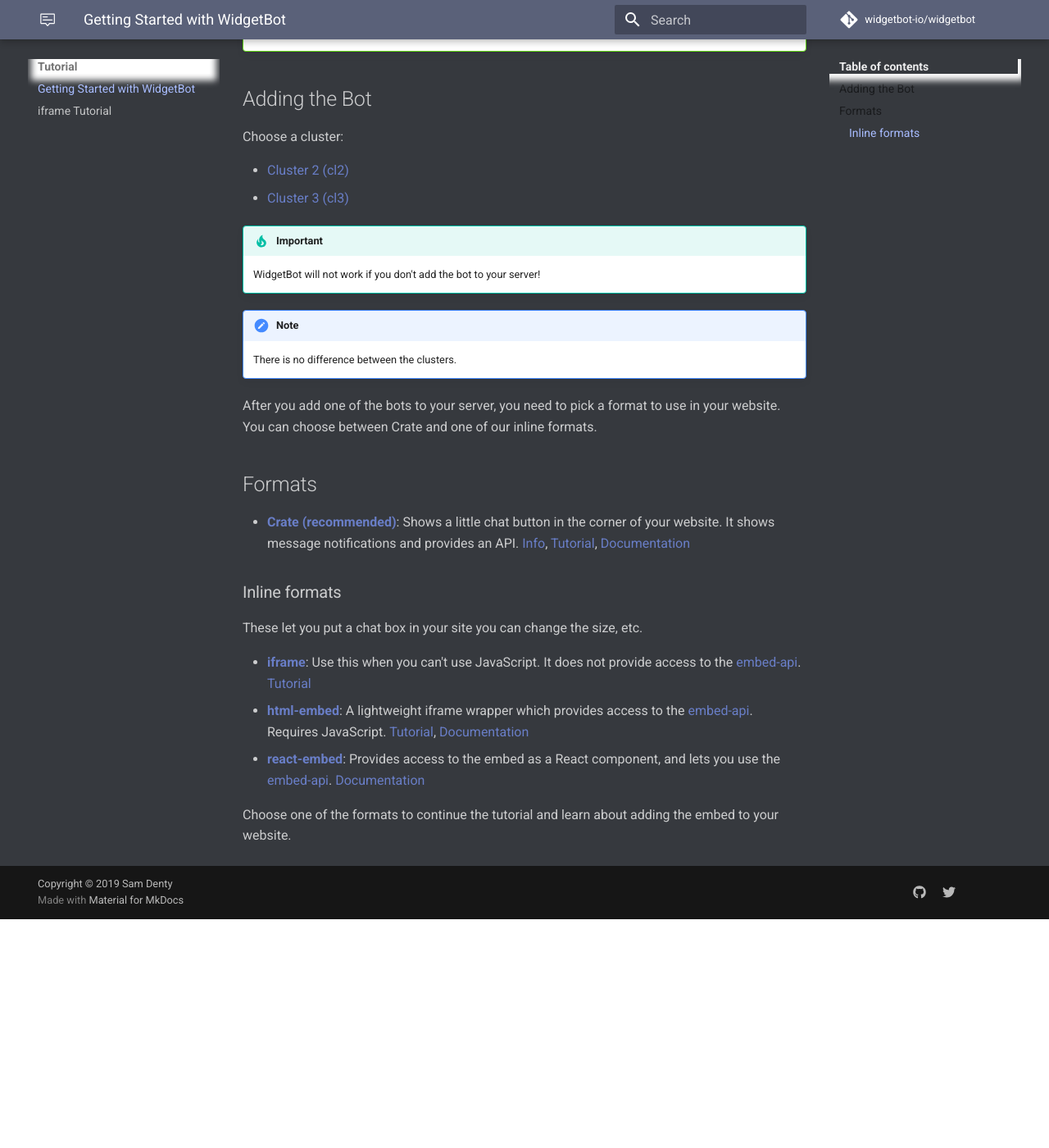
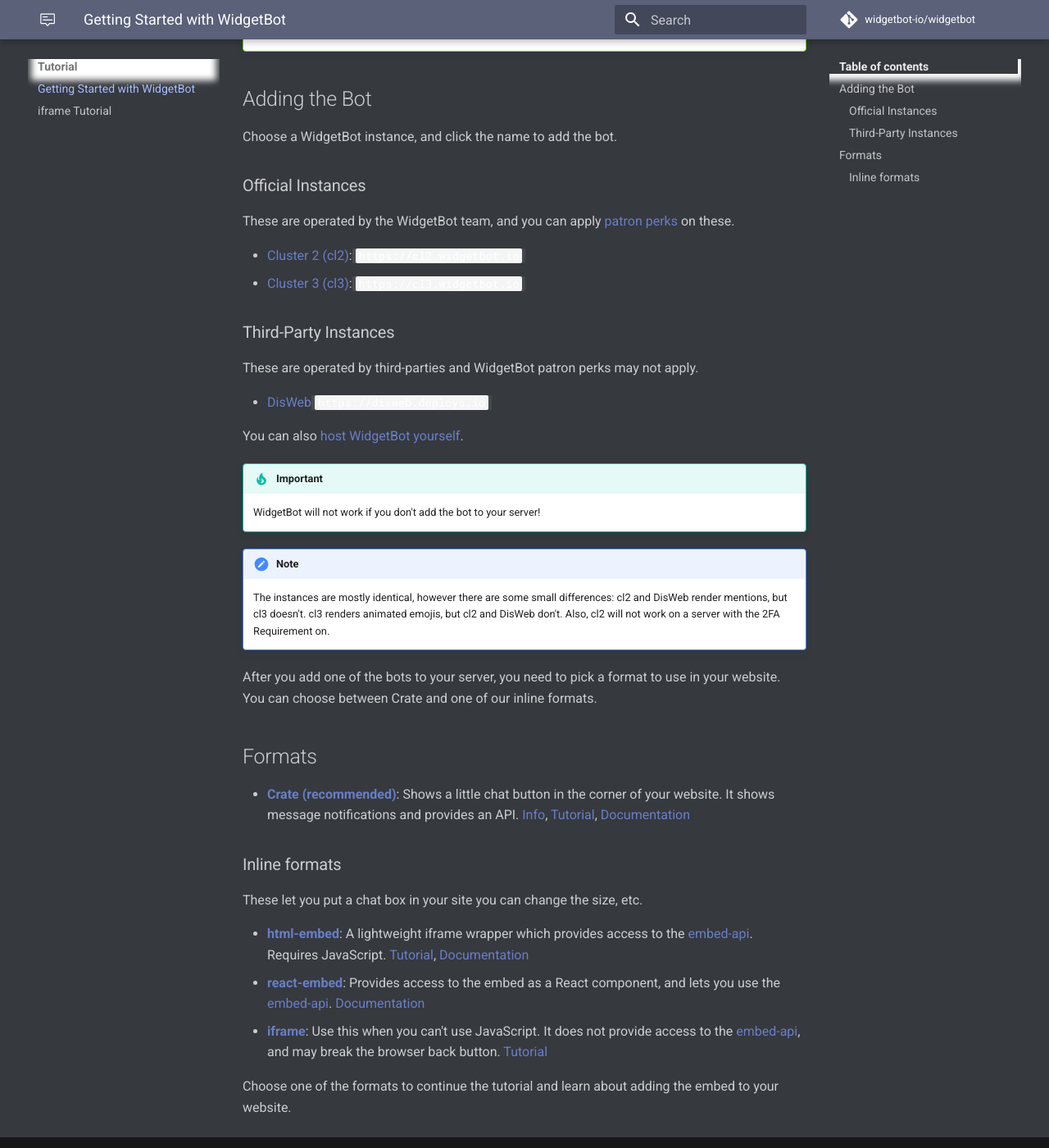
Before and after one commit to widgetbot-io/documentation, an MkDocs documentation site: the page built from docs/tutorial/index.md, in a window 1280 px wide and 1400 px high, scrolled down 335 px. Shown: the whole window at 82% size. Built offline with MkDocs 1.6.1 and Material for MkDocs 9.7.7, drawn with Linux system fonts in a browser that asks for light colours; a script that is not in the unit is left out; comment, search, counter and statistics services are not loaded; old or Windows-style settings are respelled for this version of MkDocs; before the commit the page ends 1456 px from its top, so only the background shows below that.

Commit message:
Update self hosting info, mention disweb, add cluster differences

```diff
--- a/docs/tutorial/index.md
+++ b/docs/tutorial/index.md
@@ -6,17 +6,27 @@ To get started with WidgetBot, first you must invite the bot to your server.
 
 ## Adding the Bot
 
-Choose a cluster:
+Choose a WidgetBot instance, and click the name to add the bot.
 
-* [Cluster 2 (cl2)](https://add.widgetbot.io/cl2)
-* [Cluster 3 (cl3)](https://add.widgetbot.io/cl3)
+### Official Instances
+These are operated by the WidgetBot team, and you can apply [patron perks](https://about.widgetbot.io/patron) on these.
+
+* [Cluster 2 (cl2)](https://add.widgetbot.io/cl2): `https://cl2.widgetbot.io`
+* [Cluster 3 (cl3)](https://add.widgetbot.io/cl3): `https://cl3.widgetbot.io`
+
+### Third-Party Instances
+These are operated by third-parties and WidgetBot patron perks may not apply.
+
+* [DisWeb](https://disweb.deploys.io/api/invite) `https://disweb.deploys.io`
+
+You can also [host WidgetBot yourself](/self-hosted).
 
 
 !!! tip "Important"
     WidgetBot will not work if you don't add the bot to your server!
 
 !!! note
-    There is no difference between the clusters.
+    The instances are mostly identical, however there are some small differences: cl2 and DisWeb render mentions, but cl3 doesn't. cl3 renders animated emojis, but cl2 and DisWeb don't. Also, cl2 will not work on a server with the 2FA Requirement on.
 
 <!-- Alternatively, if you want beta features such as letting guests mention users and use custom emotes, use [the beta version](https://discordapp.com/oauth2/authorize?client_id=356856478495408129&scope=bot&permissions=537218112). Note that this may have bugs. -->
 
@@ -30,8 +40,8 @@ You can choose between Crate and one of our inline formats.
 ### Inline formats
 These let you put a chat box in your site you can change the size, etc.
 
-* **[iframe](iframes)**: Use this when you can't use JavaScript. It does not provide access to the [embed-api](https://github.com/widgetbot-io/embed-api). [Tutorial](iframes)
 * **[html-embed](/embed/html-embed/tutorial)**: A lightweight iframe wrapper which provides access to the [embed-api](https://github.com/widgetbot-io/embed-api). Requires JavaScript. [Tutorial](/embed/html-embed/tutorial), [Documentation](/embed/html-embed)
 * **[react-embed](/embed/react-embed)**: Provides access to the embed as a React component, and lets you use the [embed-api](https://github.com/widgetbot-io/embed-api). [Documentation](/embed/react-embed)
+* **[iframe](iframes)**: Use this when you can't use JavaScript. It does not provide access to the [embed-api](https://github.com/widgetbot-io/embed-api), and may break the browser back button. [Tutorial](iframes)
 
 Choose one of the formats to continue the tutorial and learn about adding the embed to your website.
```
Also changed, not shown: docs/embed/crate/tutorial.md (+5 -7 lines), docs/embed/html-embed/tutorial.md (+5 -7 lines), docs/self-hosted/config.md (+1 -1 lines), docs/self-hosted/index.md (+8 -3 lines), docs/tutorial/iframes.md (+4 -1 lines).
